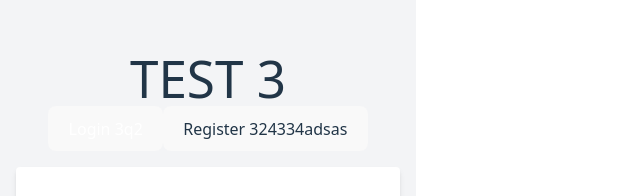
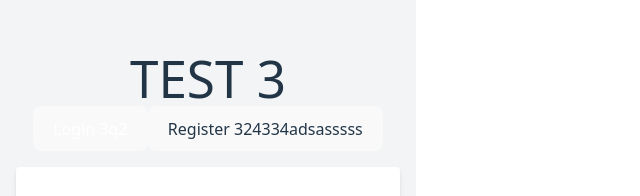
Before and after one commit to ricardoaxel/docker-practice, a React (Vite) app in the folder frontend/: page / in a window 1280 px wide. Shown: the part 167-363 px from the top of the page, without its empty margins (0-640 px from the left). Built offline with nearby package versions, Linux system fonts and the light colour scheme.

Commit message:
chore: implementing gh actions 82

```diff
--- a/frontend/src/App.tsx
+++ b/frontend/src/App.tsx
@@ -142,7 +142,7 @@ export default function App() {
             resetForm();
           }}
         >
-          Register 324334adsas
+          Register 324334adsasssss
         </button>
       </div>
 
```
